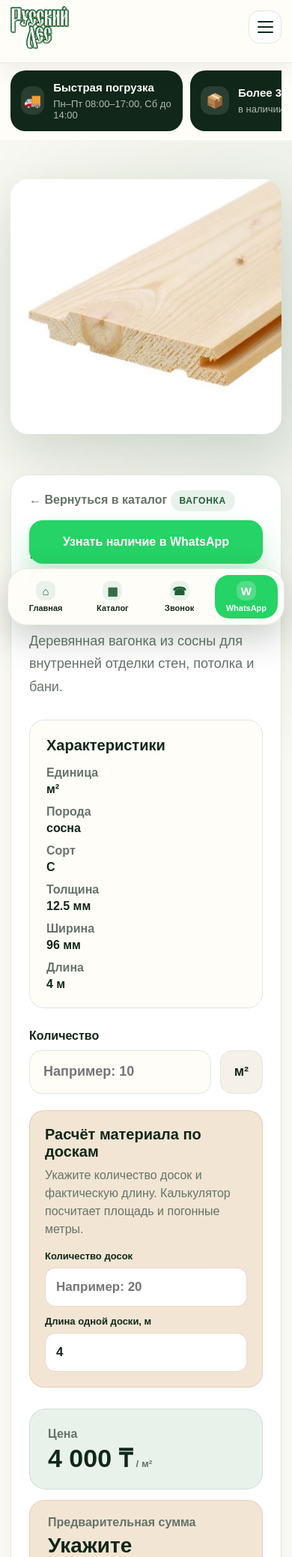
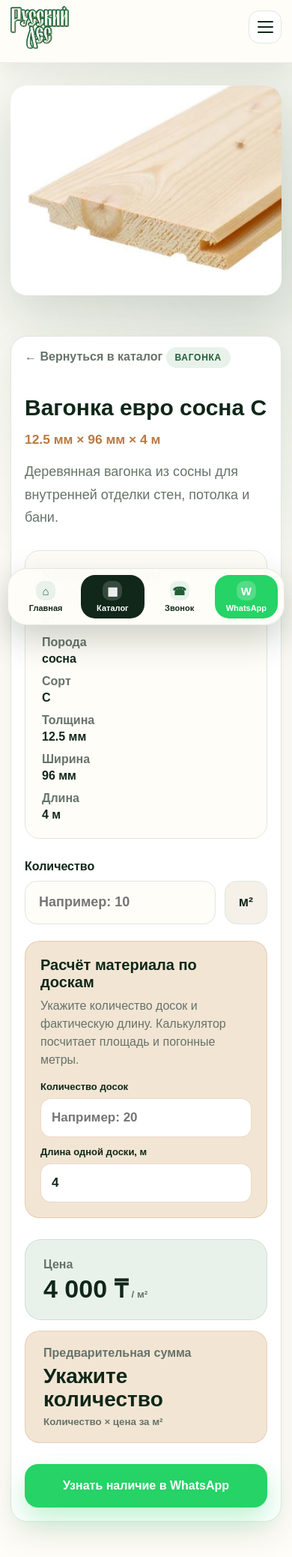
Before and after one commit to mariyafedorova230702-dev/site_russles, a Flask app: a page that uses templates/base.html in a window 390 px wide. Shown: the top 2077 px of the page at 75% size. Run offline with Flask 3, Linux system fonts and the light colour scheme.

Commit message:
Fix mobile layout

```diff
--- a/static/css/style.css
+++ b/static/css/style.css
@@ -2227,6 +2232,7 @@ img {
 
     body {
         padding-bottom: calc(86px + env(safe-area-inset-bottom));
+        overflow-x: hidden;
     }
 
     .site-header {
@@ -2340,6 +2346,10 @@ img {
         background: var(--green-dark);
         padding: 14px;
         gap: 12px;
+    }
+
+    .info-item > div:last-child {
+        min-width: 0;
     }
 
     .info-icon {
@@ -2411,6 +2421,31 @@ img {
     .mobile-app-nav a:nth-child(4) span {
         background: rgba(255, 255, 255, 0.22);
         color: white;
+    }
+
+    .mobile-app-nav a.active {
+        background: var(--green-dark);
+        color: white;
+    }
+
+    .mobile-app-nav a.active span {
+        background: rgba(255, 255, 255, 0.16);
+        color: white;
+    }
+
+    .page-catalog .info-strip,
+    .page-product .info-strip,
+    .page-category-page .info-strip,
+    .page-admin .info-strip,
+    .page-admin-login .info-strip,
+    .page-admin-edit-product .info-strip {
+        display: none;
+    }
+
+    .page-admin .mobile-app-nav,
+    .page-admin-login .mobile-app-nav,
+    .page-admin-edit-product .mobile-app-nav {
+        display: none;
     }
 
     .hero-new-grid,
@@ -2437,6 +2472,20 @@ img {
         grid-template-columns: 1fr;
     }
 
+    .hero-new-grid,
+    .hero-new-grid > *,
+    .custom-grid,
+    .custom-grid > *,
+    .product-detail-grid,
+    .product-detail-grid > *,
+    .category-landing-hero,
+    .category-landing-hero > *,
+    .category-hero-grid,
+    .category-hero-grid > * {
+        min-width: 0;
+        max-width: 100%;
+    }
+
     .quick-categories-grid {
         display: grid;
         grid-auto-flow: column;
@@ -2657,9 +2711,7 @@ img {
     }
 
     .whatsapp-product-button {
-        position: sticky;
-        bottom: calc(92px + env(safe-area-inset-bottom));
-        z-index: 12;
+        position: static;
         border-radius: 18px;
         box-shadow: 0 16px 34px rgba(37, 211, 102, 0.28);
     }
@@ -2803,7 +2848,7 @@ img {
     }
 
     .info-grid {
-        grid-auto-columns: minmax(230px, 86vw);
+        grid-auto-columns: 100%;
     }
 
     .hero-new h1 {
@@ -2858,6 +2929,25 @@ img {
         line-height: 1.16;
     }
 
+    .page-catalog .catalog-section,
+    .page-product .product-page,
+    .page-category-page .category-landing {
+        padding-top: 30px;
+    }
+
+    .catalog-heading {
+        margin-bottom: 24px;
+    }
+
+    .catalog-heading p:last-child {
+        font-size: 16px;
+        line-height: 1.55;
+    }
+
+    .catalog-controls {
+        margin-bottom: 20px;
+    }
+
     .catalog-controls-head,
     .catalog-results-bar {
         align-items: stretch;
@@ -2942,6 +3032,30 @@ img {
         font-size: 11px;
     }
 
+    .product-detail-image {
+        height: 280px;
+        border-radius: 22px;
+    }
+
+    .product-detail-info {
+        padding: 18px;
+        border-radius: 22px;
+    }
+
+    .contacts-grid {
+        grid-template-columns: repeat(2, minmax(0, 1fr));
+        gap: 10px;
+    }
+
+    .contact-card {
+        min-width: 0;
+        padding: 16px 10px;
+    }
+
+    .contact-card p {
+        overflow-wrap: anywhere;
+    }
+
     .about-stat-card {
         padding: 18px;
         border-radius: 20px;
--- a/templates/base.html
+++ b/templates/base.html
@@ -21,7 +21,7 @@
     {% endif %}
     {% block structured_data %}{% endblock %}
 </head>
-<body>
+<body class="page-{{ request.endpoint|default('unknown', true)|replace('_', '-') }}">
 
 <header class="site-header">
     <div class="container header-inner">
@@ -102,11 +102,11 @@
 </a>
 
 <nav class="mobile-app-nav" aria-label="Быстрая мобильная навигация">
-    <a href="{{ url_for('home') }}">
+    <a href="{{ url_for('home') }}" {% if request.endpoint == 'home' %}class="active"{% endif %}>
         <span aria-hidden="true">⌂</span>
         Главная
     </a>
-    <a href="{{ url_for('catalog') }}">
+    <a href="{{ url_for('catalog') }}" {% if request.endpoint in ['catalog', 'category_page', 'product'] %}class="active"{% endif %}>
         <span aria-hidden="true">▦</span>
         Каталог
     </a>
```
Also changed, not shown: other parts of static/css/style.css (+41 -12 lines).
